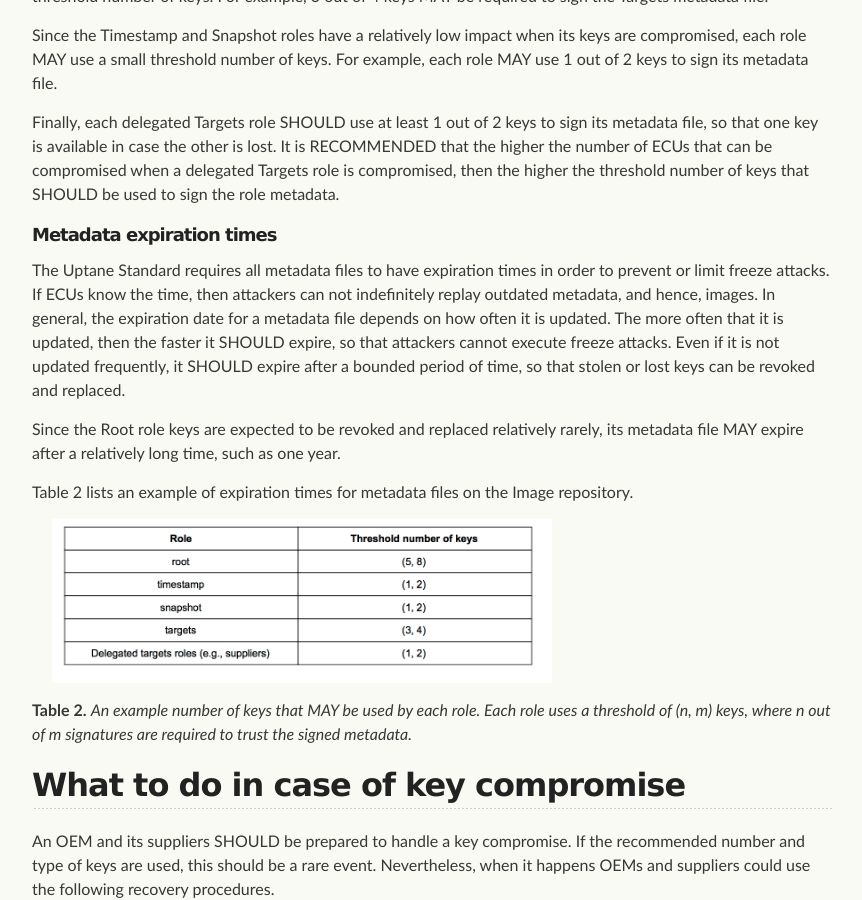
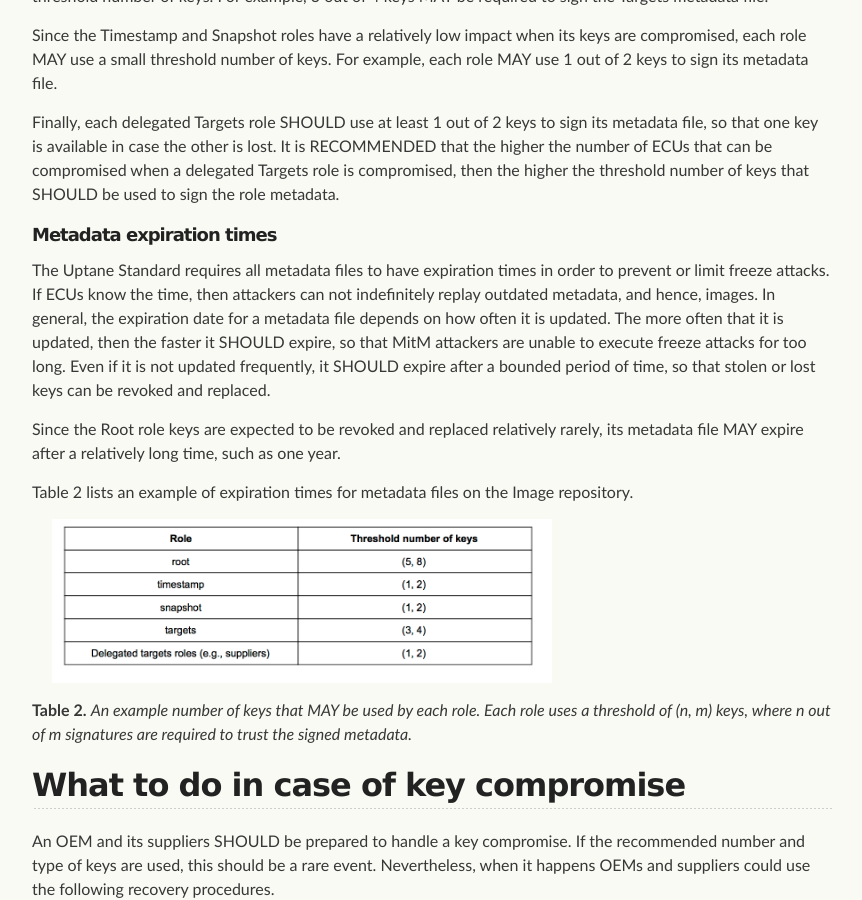
Before and after one commit to uptane/deployment-considerations, a Jekyll site: the page built from key_management.md, in a window 1280 px wide and 900 px high, scrolled down 2273 px. Shown: the whole window, without its empty margins (208-1070 px from the left). Built offline with Jekyll 4.4.1, drawn with Linux system fonts in a browser that asks for light colours; our own code applies the rules of GitHub Pages for plain Markdown files.

Commit message:
Update key_management.md
Co-Authored-By: Trishank K Kuppusamy <33133073+trishankatdatadog@users.noreply.github.com>

```diff
--- a/key_management.md
+++ b/key_management.md
@@ -57,7 +57,7 @@ Finally, each delegated Targets role SHOULD use at least 1 out of 2 keys to sign
 
 ##### Metadata expiration times
 
-The Uptane Standard requires all metadata files to have expiration times in order to prevent or limit freeze attacks. If ECUs know the time, then attackers can not indefinitely replay outdated metadata, and hence, images. In general, the expiration date for a metadata file depends on how often it is updated. The more often that it is updated, then the faster it SHOULD expire, so that attackers cannot execute freeze attacks. Even if it is not updated frequently, it SHOULD expire after a bounded period of time, so that stolen or lost keys can be revoked and replaced.
+The Uptane Standard requires all metadata files to have expiration times in order to prevent or limit freeze attacks. If ECUs know the time, then attackers can not indefinitely replay outdated metadata, and hence, images. In general, the expiration date for a metadata file depends on how often it is updated. The more often that it is updated, then the faster it SHOULD expire, so that MitM attackers are unable to execute freeze attacks for too long. Even if it is not updated frequently, it SHOULD expire after a bounded period of time, so that stolen or lost keys can be revoked and replaced.
 
 Since the Root role keys are expected to be revoked and replaced relatively rarely, its metadata file MAY expire after a relatively long time, such as one year.
 
```
